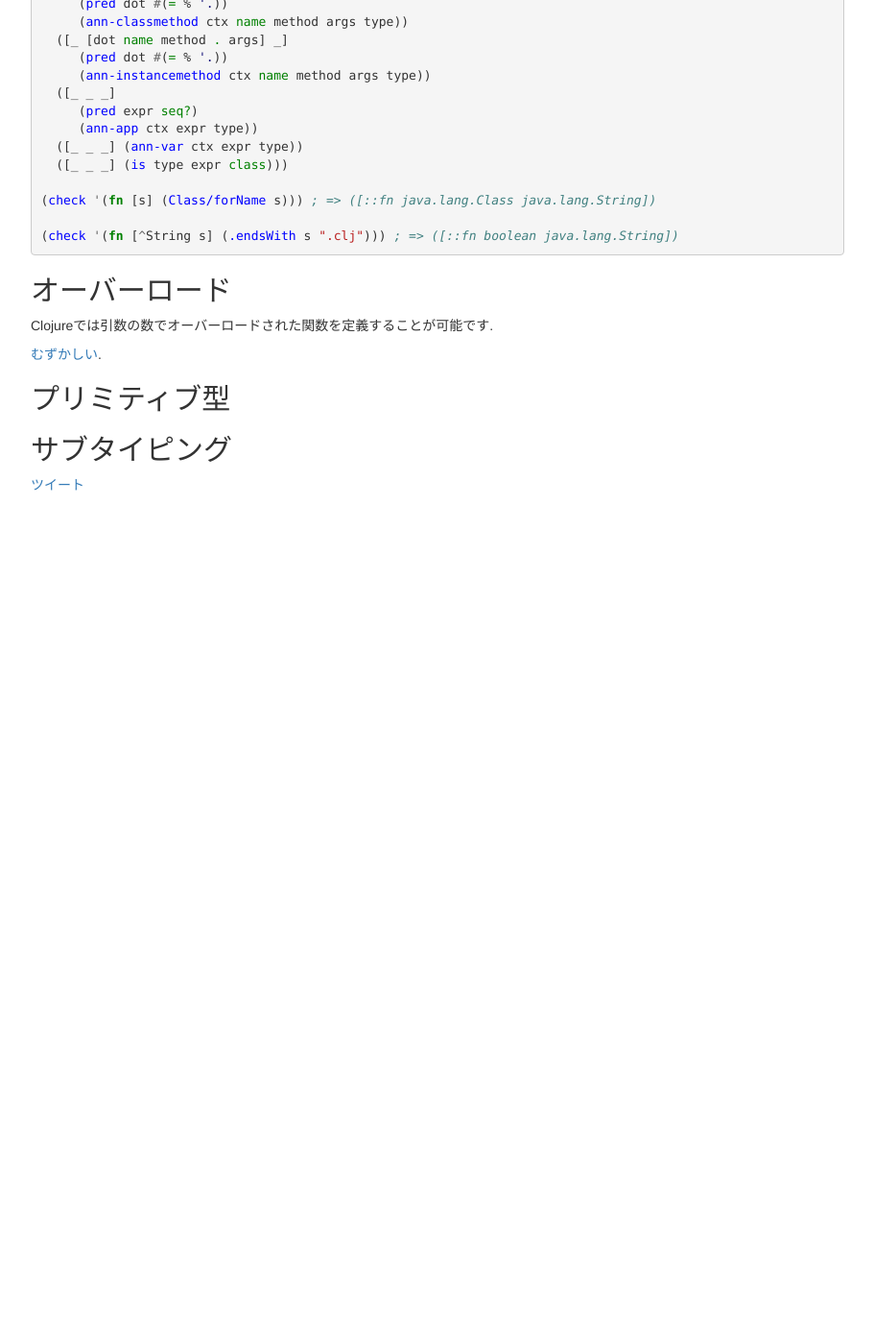
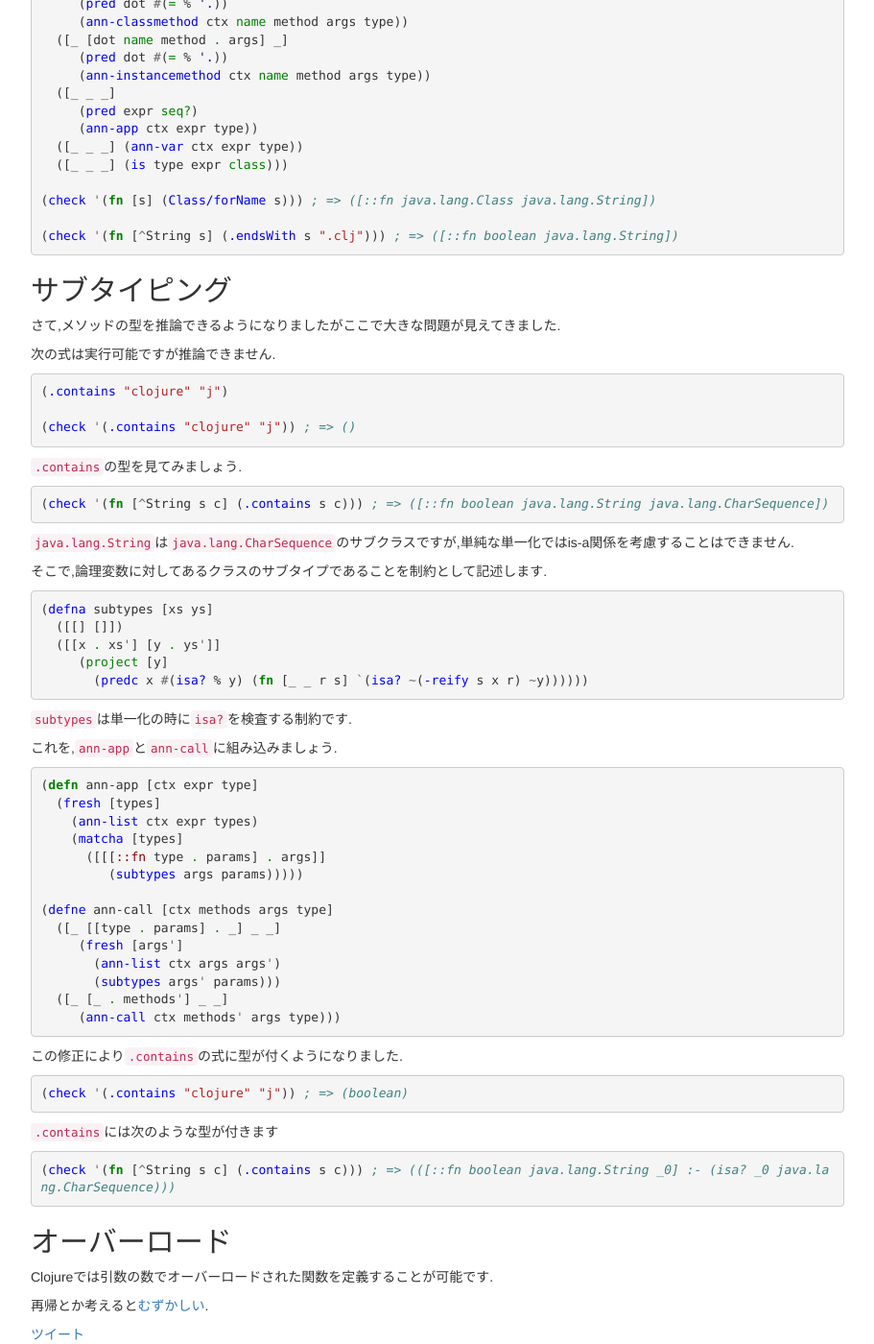
Before and after one commit to halcat0x15a/programming, a Jekyll site: the page built from typelogic.md, in a window 1280 px wide and 1400 px high, scrolled down 5051 px. Shown: the whole window at 96% size, without its empty margins (38-949 px from the left). Built offline with Jekyll 4.4.1, drawn with Linux system fonts in a browser that asks for light colours; nearby versions of some CDN libraries; Markdown is read by kramdown in place of the engine named in the settings; comment, search, counter and statistics services are not loaded; before the commit the page ends 5566 px from its top, so only the background shows below that.

Commit message:
update typelogic

````diff
--- a/typelogic.md
+++ b/typelogic.md
@@ -322,12 +322,71 @@ Clojureでは無名関数に名前を付けることで,再帰関数を定義す
 (check '(fn [^String s] (.endsWith s ".clj"))) ; => ([::fn boolean java.lang.String])
 ```
 
+## サブタイピング
+
+さて,メソッドの型を推論できるようになりましたがここで大きな問題が見えてきました.
+
+次の式は実行可能ですが推論できません.
+
+```clojure
+(.contains "clojure" "j")
+
+(check '(.contains "clojure" "j")) ; => ()
+```
+
+`.contains`の型を見てみましょう.
+
+```clojure
+(check '(fn [^String s c] (.contains s c))) ; => ([::fn boolean java.lang.String java.lang.CharSequence])
+```
+
+`java.lang.String`は`java.lang.CharSequence`のサブクラスですが,単純な単一化ではis-a関係を考慮することはできません.
+
+そこで,論理変数に対してあるクラスのサブタイプであることを制約として記述します.
+
+```clojure
+(defna subtypes [xs ys]
+  ([[] []])
+  ([[x . xs'] [y . ys']]
+     (project [y]
+       (predc x #(isa? % y) (fn [_ _ r s] `(isa? ~(-reify s x r) ~y))))))
+```
+
+`subtypes`は単一化の時に`isa?`を検査する制約です.
+
+これを,`ann-app`と`ann-call`に組み込みましょう.
+
+```clojure
+(defn ann-app [ctx expr type]
+  (fresh [types]
+    (ann-list ctx expr types)
+    (matcha [types]
+      ([[[::fn type . params] . args]]
+         (subtypes args params)))))
+
+(defne ann-call [ctx methods args type]
+  ([_ [[type . params] . _] _ _]
+     (fresh [args']
+       (ann-list ctx args args')
+       (subtypes args' params)))
+  ([_ [_ . methods'] _ _]
+     (ann-call ctx methods' args type)))
+```
+
+この修正により`.contains`の式に型が付くようになりました.
+
+```clojure
+(check '(.contains "clojure" "j")) ; => (boolean)
+```
+
+`.contains`には次のような型が付きます
+
+```clojure
+(check '(fn [^String s c] (.contains s c))) ; => (([::fn boolean java.lang.String _0] :- (isa? _0 java.lang.CharSequence)))
+```
+
 ## オーバーロード
 
 Clojureでは引数の数でオーバーロードされた関数を定義することが可能です.
 
-[むずかしい](https://gist.github.com/halcat0x15a/173b647b247221c9a1dd).
-
-## プリミティブ型
-
-## サブタイピング
+再帰とか考えると[むずかしい](https://gist.github.com/halcat0x15a/173b647b247221c9a1dd).
````
Also changed, not shown: 1 other file.
